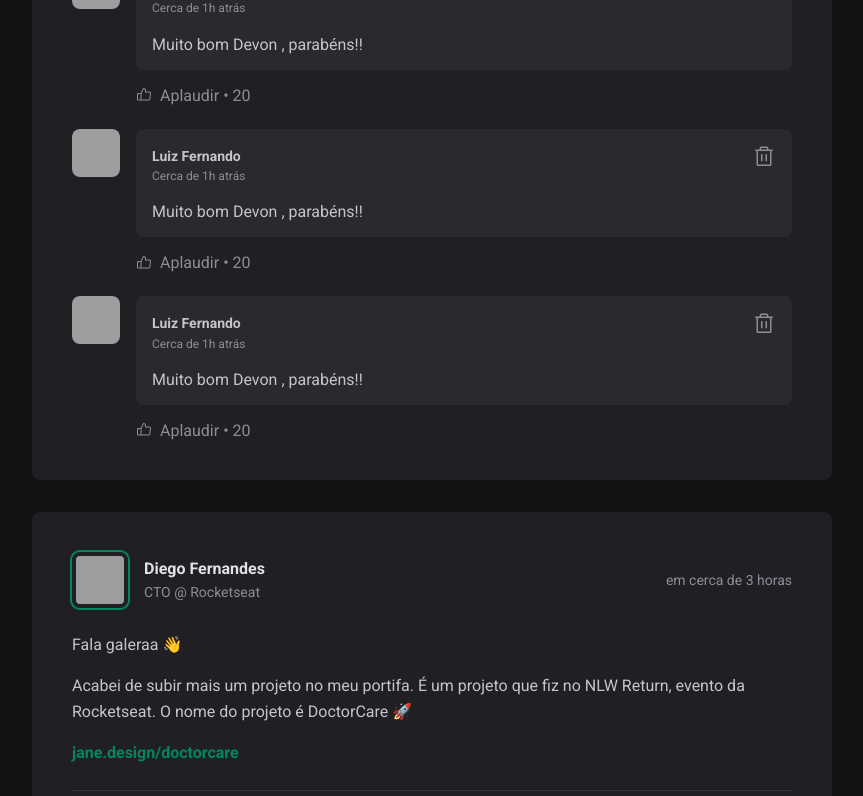
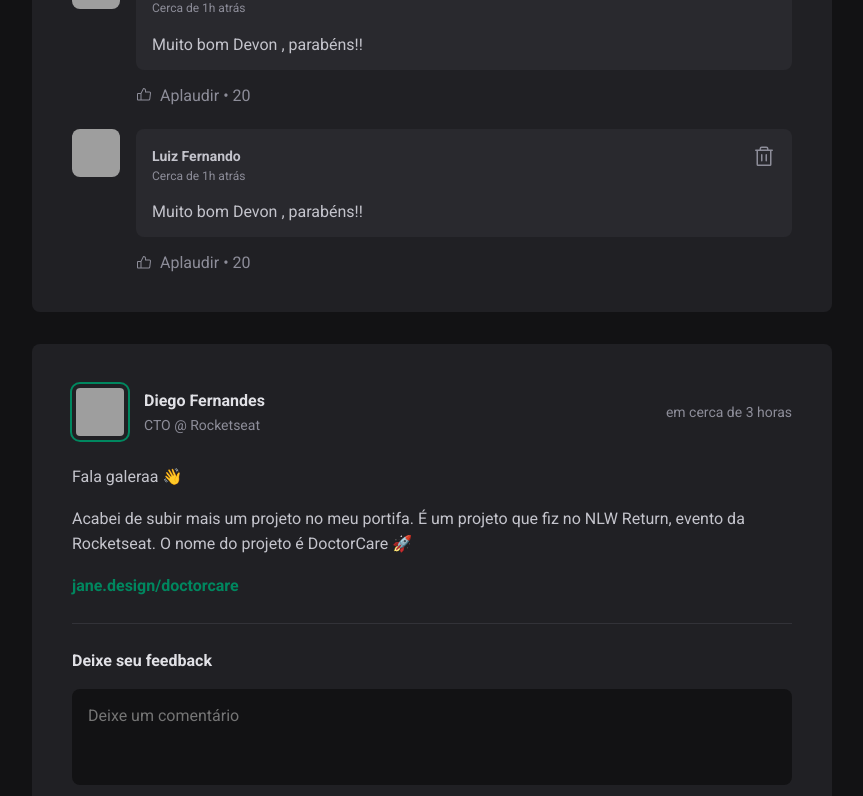
Before and after one commit to LuizFernandoAS/ignite-feed, a React (Vite) app: page / in a window 1280 px wide. Shown: the part 628-1424 px from the top of the page, without its empty margins (352-1215 px from the left). Built offline with nearby package versions, Linux system fonts and the light colour scheme; grey boxes are pictures that could not be loaded.

Commit message:
Estado nos comentários

```diff
--- a/src/components/Post.jsx
+++ b/src/components/Post.jsx
@@ -4,9 +4,13 @@
 import { Avatar } from './Avatar.jsx';
 import { Comment } from './Comment.jsx';
 import styles from './Post.module.css';
-
+import { useState } from 'react';
 
 export function Post({author, publishedAt, content}){
+const [comments, setComments] = useState([
+    1,
+    2])
+
     const publishedDateFormatted = format(publishedAt, "d 'de' LLLL 'às' HH:mm'h'",{
         locale: ptBR,
     })
@@ -15,6 +19,12 @@
         locale: ptBR,
         addSuffix: true,
     })
+
+    function handleCreateNewComment(){
+        event.preventDefault();
+
+        setComments([...comments, comments.length + 1])
+    }
 
     return(
         <article className={styles.post}>
@@ -42,7 +52,7 @@
                 })}
             </div>
 
-            <form className={styles.commentForm}>
+            <form onSubmit={handleCreateNewComment} className={styles.commentForm}>
                 <strong>Deixe seu feedback</strong>
 
                 <textarea
@@ -53,9 +63,9 @@
             </form>
 
             <div className={styles.commentList}>
-                <Comment/>
-                <Comment/>
-                <Comment/>
+                {comments.map(comment=>{
+                    return <Comment/>
+                })}
             </div>
         </article>
     )
```
